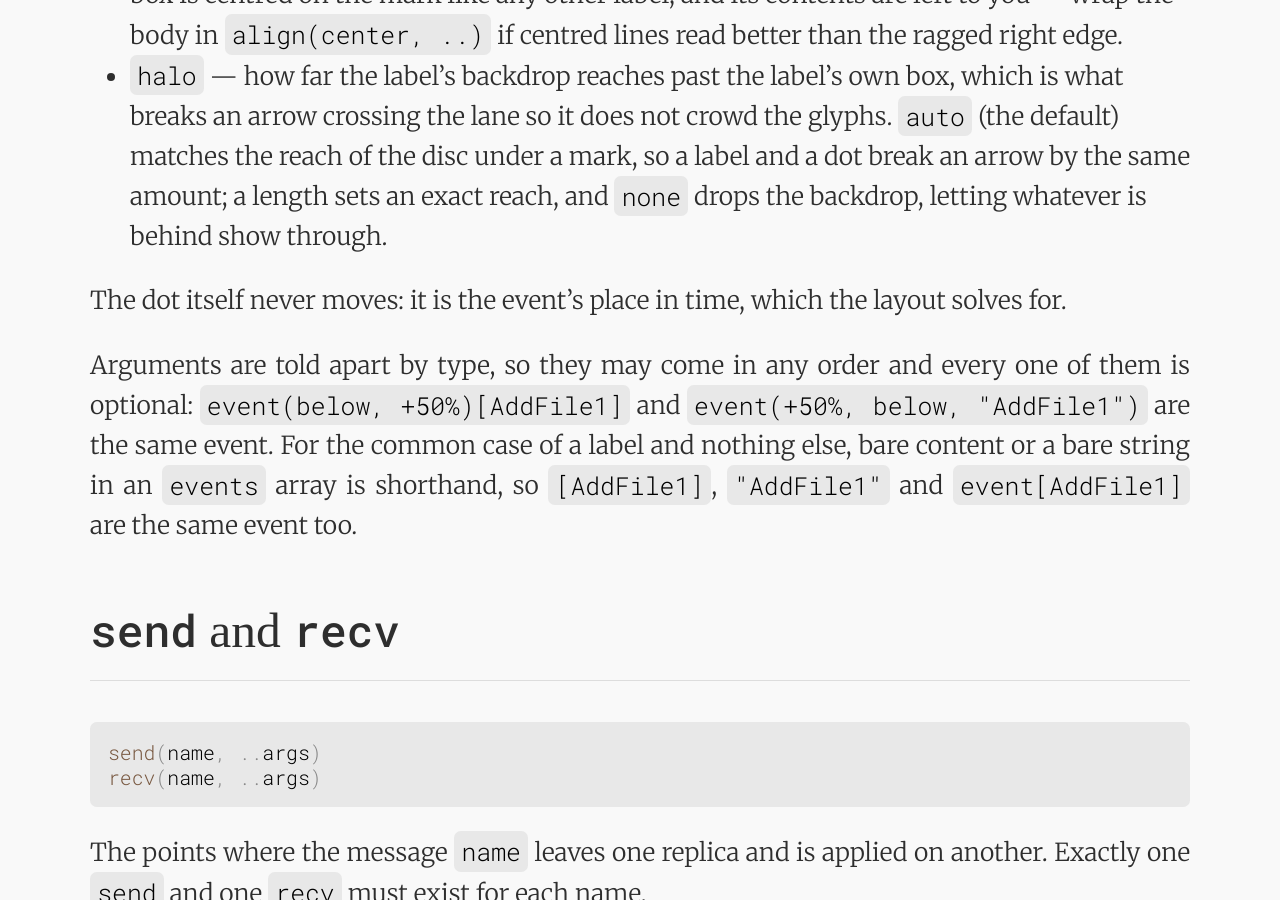
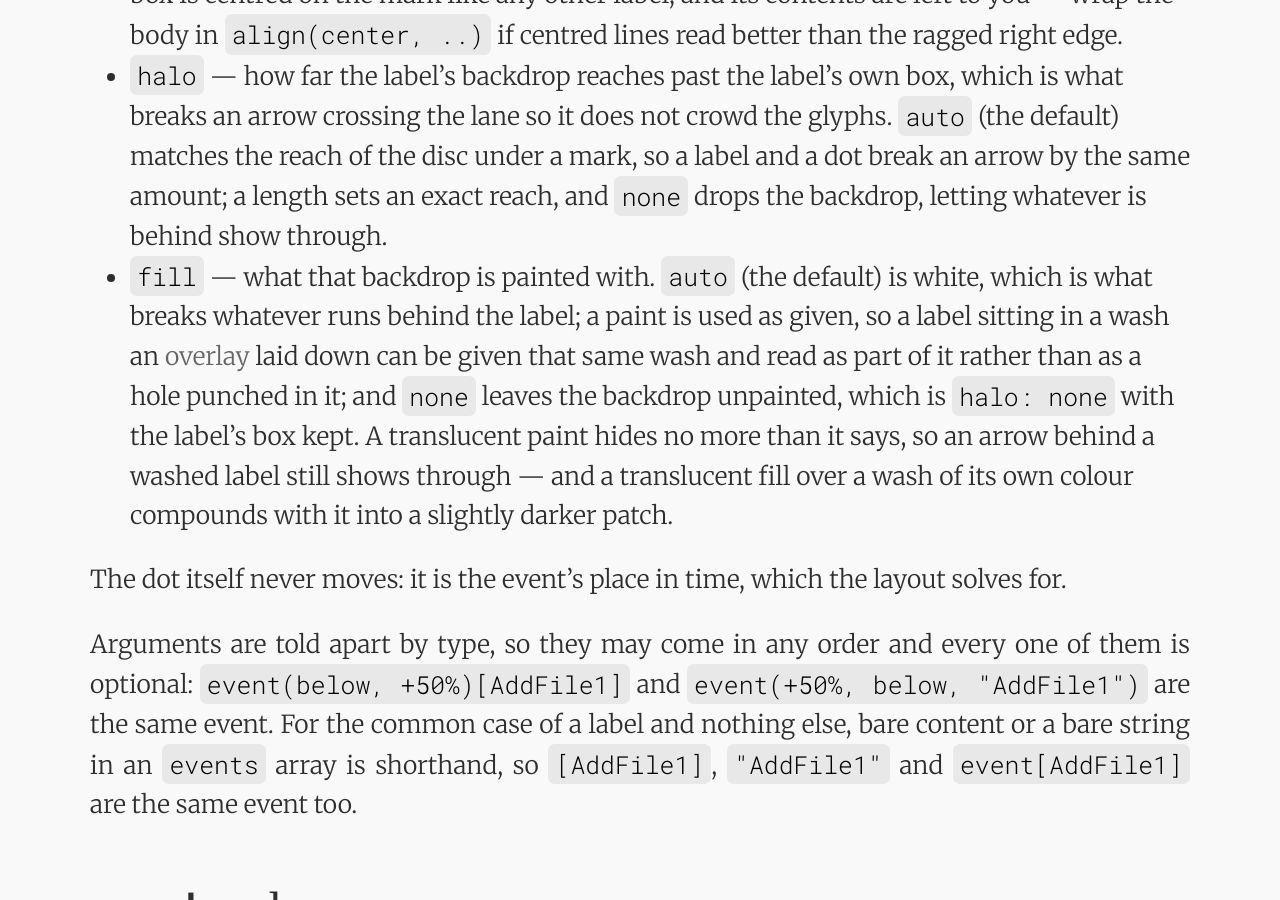
Before and after one commit to lamportian-dramatis/lamportian-dramatis.github.io, a Jekyll site: the page built from reference.md, in a window 1280 px wide and 900 px high, scrolled down 6620 px. Built offline with Jekyll 4.4.1, drawn with Linux system fonts in a browser that asks for light colours; some web fonts are replaced; some of the changed text lies outside the part shown.

Commit message:
Document the paint a point's label backdrop can take
`fill` is new on every point constructor and `halo` reaches the three message ones, so the reference
says both where `event` is documented and where `send`, `recv` and `sync` are.  The gallery pictures
come across with them: the vertical overlay's own label now carries the cone's wash instead of the
white rectangle it used to punch in it.

````diff
--- a/reference.md
+++ b/reference.md
@@ -101,6 +101,7 @@ A local event on a replica's timeline.  Its body is the label — content or a p
 - `displacement` — slides the label along the timeline, out of being centred on its own dot.  A ratio is taken against the label's own width, so `+50%` leaves the label's left edge over the dot and `-50%` its right edge, while a length is an exact offset and `0` (or `0%`) centres it.  On a vertical diagram the ratio is taken against the label's height instead, that being what runs along the timeline there.
 - `width` — wraps the label to a fixed width instead of letting it run along the timeline on one line, which is what keeps a long label from crowding its neighbours.  **Named only**: a bare length is read as a `displacement`, that being the far commoner one to reach for.  The box is centred on the mark like any other label, and its contents are left to you — wrap the body in `align(center, ..)` if centred lines read better than the ragged right edge.
 - `halo` — how far the label's backdrop reaches past the label's own box, which is what breaks an arrow crossing the lane so it does not crowd the glyphs.  `auto` (the default) matches the reach of the disc under a mark, so a label and a dot break an arrow by the same amount; a length sets an exact reach, and `none` drops the backdrop, letting whatever is behind show through.
+- `fill` — what that backdrop is painted with.  `auto` (the default) is white, which is what breaks whatever runs behind the label; a paint is used as given, so a label sitting in a wash an [overlay]({% link overlays.md %}) laid down can be given that same wash and read as part of it rather than as a hole punched in it; and `none` leaves the backdrop unpainted, which is `halo: none` with the label's box kept.  A translucent paint hides no more than it says, so an arrow behind a washed label still shows through — and a translucent fill over a wash of its own colour compounds with it into a slightly darker patch.
 
 The dot itself never moves: it is the event's place in time, which the layout solves for.
 
@@ -122,6 +123,8 @@ Both take `displacement`, which nudges the point off the column it is solved int
 - on a `recv` it is `1cm` — how far right of its `send` the point lands whenever nothing on its own replica pushes it further, and enough to lean the arrow forward.  `recv(..., displacement: none)` leaves it on its column, drawing a vertical arrow when the receiving replica has nothing else competing for that column.
 - on a `send` it is `none` — a send sits on its own column unless you say otherwise, since it is the receive that leans a message forward.  Reach for it to tilt an arrow away from whatever a vertical line would otherwise run through, or to separate two sends the solver put in one column.
 
+Both also take `halo` and `fill`, the label's backdrop, which mean exactly what they mean on an [`event`](#event).
+
 `send` also takes:
 
 - `label` — labels the arrow itself rather than the point, and keeps its own styling.
@@ -139,7 +142,7 @@ One end of a two-way exchange.  In a single round trip each side gives the other
 
 Exactly two `sync` points must carry the same name, and they must sit on two different replicas.  The pair is drawn as one arrow with a head at each end, and the two ends share a column: neither side can finish the exchange before the other one starts it.  A name cannot be both a `sync` and a `send`/`recv` message.
 
-An optional label for the point goes positionally — `sync("push")[rolled back]` — or as `body`, with `size` setting its text size and `at` forcing the side the label sits on.  `label` instead labels the arrow itself; either end may carry it, and the first one given wins.  `displacement` nudges this end off the shared column, which tilts the arrow away from whatever the vertical line would otherwise run through; it is a drawing offset and says nothing about the order.
+An optional label for the point goes positionally — `sync("push")[rolled back]` — or as `body`, with `size` setting its text size, `at` forcing the side the label sits on, and `halo` and `fill` setting its backdrop as they do on an [`event`](#event).  `label` instead labels the arrow itself; either end may carry it, and the first one given wins.  `displacement` nudges this end off the shared column, which tilts the arrow away from whatever the vertical line would otherwise run through; it is a drawing offset and says nothing about the order.
 
 ```typ
 #lamport-diagram(
````
Also changed, not shown: changelog.md, gallery/gorgeous.png, gallery/overlays.png, gallery/vertical-overlays.png, gallery/vertical.png.
